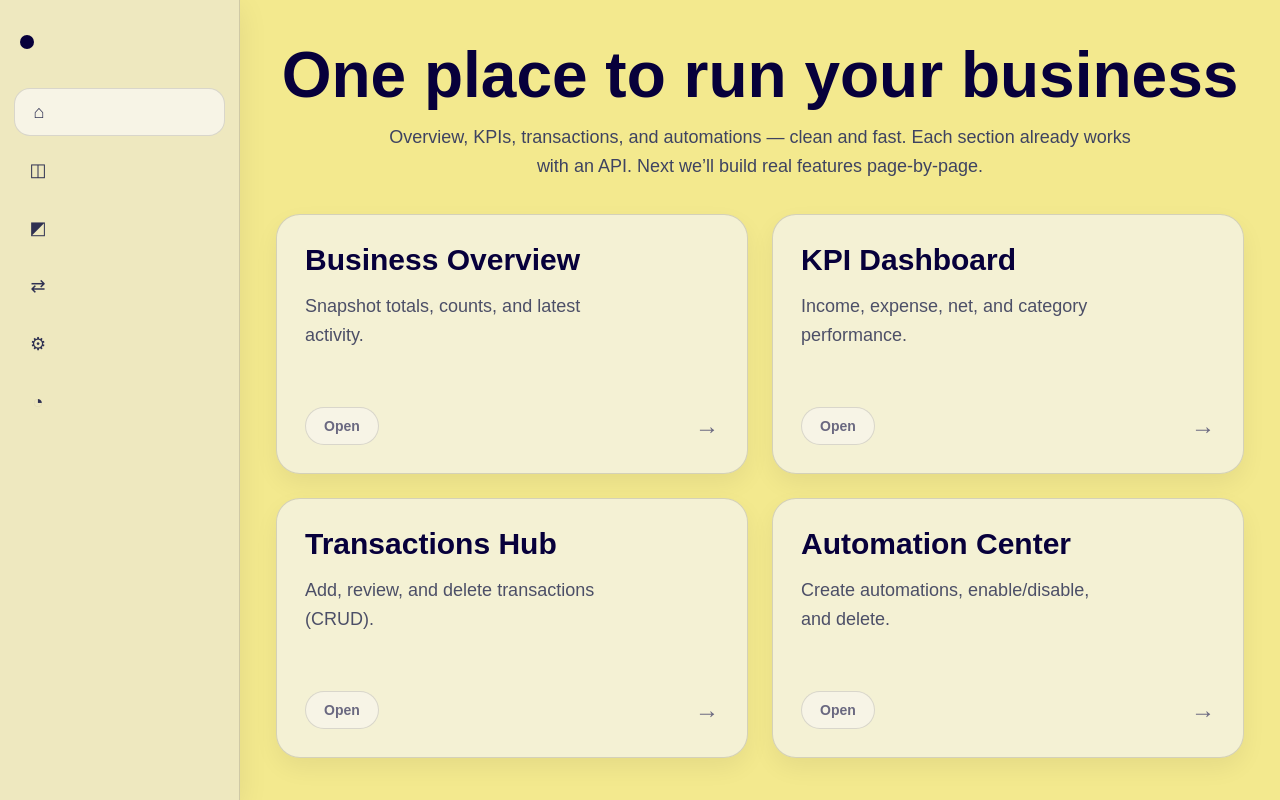
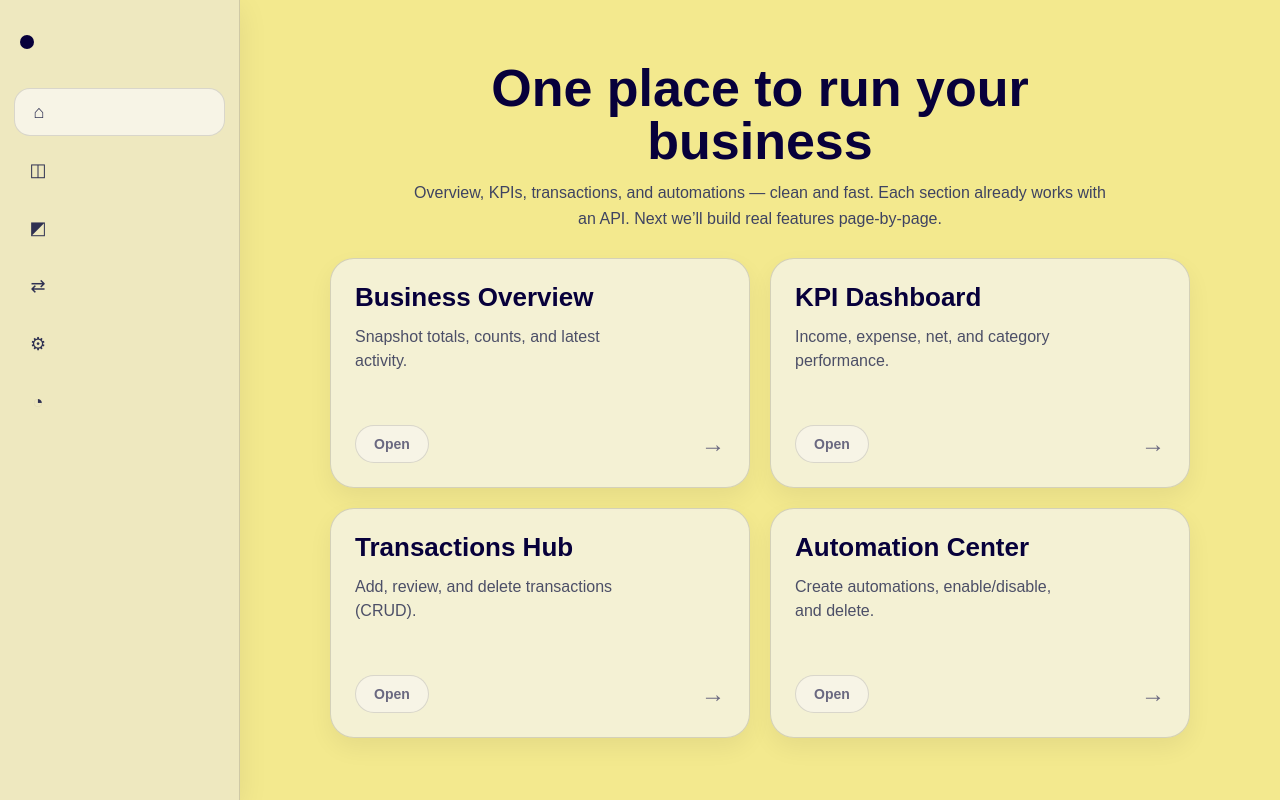
Before and after one commit to isidorapopovic/firma, a Node server app: page /landing in a window 1280 px wide. Run offline with Node 20, Linux system fonts and the light colour scheme.

Commit message:
update landing

```diff
--- a/webapp/public/css/style.css
+++ b/webapp/public/css/style.css
@@ -1069,3 +1069,167 @@ body {
         padding: 20px 16px;
     }
 }
+/* ===== landing page tweaks ===== */
+
+body.landing-layout .landing-main {
+    padding: 38px 36px;
+}
+
+body.landing-layout .landing-hero {
+    max-width: 900px;
+    margin: 0 auto 26px;
+}
+
+    body.landing-layout .landing-hero h1 {
+        font-size: clamp(32px, 4.2vw, 52px);
+        line-height: 1.02;
+        max-width: 760px;
+        margin: 0 auto 12px;
+    }
+
+    body.landing-layout .landing-hero p {
+        max-width: 700px;
+        font-size: 16px;
+    }
+
+body.landing-layout .landing-pillars {
+    max-width: 860px;
+    margin: 0 auto;
+    gap: 20px;
+}
+
+body.landing-layout .landing-card {
+    min-height: 230px;
+    padding: 24px;
+}
+
+body.landing-layout .landing-card-content h3 {
+    font-size: 26px;
+    margin-bottom: 12px;
+}
+
+body.landing-layout .landing-card-content p {
+    font-size: 16px;
+    line-height: 1.5;
+}
+
+/* also catch the non body-scoped landing styles lower in the file */
+.landing-page-shell {
+    padding: 38px 36px;
+}
+
+.landing-hero {
+    max-width: 900px;
+    margin: 0 auto 26px;
+}
+
+    .landing-hero h1 {
+        font-size: clamp(32px, 4.2vw, 52px);
+        line-height: 1.02;
+        max-width: 760px;
+        margin: 0 auto 12px;
+    }
+
+    .landing-hero p {
+        max-width: 700px;
+        font-size: 16px;
+    }
+
+.landing-pillars {
+    max-width: 860px;
+    margin: 0 auto;
+    gap: 20px;
+}
+
+.landing-card {
+    min-height: 230px;
+    padding: 24px;
+}
+
+.landing-card-content h3 {
+    font-size: 26px;
+    margin-bottom: 12px;
+}
+
+.landing-card-content p {
+    font-size: 16px;
+    line-height: 1.5;
+}
+
+/* ========================================
+   ELVORA SPLASH PAGE
+   ======================================== */
+
+body.elvora-splash {
+    margin: 0;
+    min-height: 100vh;
+    overflow: hidden;
+    background: linear-gradient(-45deg, #C1CAD6, #D4ADCF, #FADF63, #856084);
+    background-size: 400% 400%;
+    animation: elvoraGradientAnimation 10s ease infinite;
+    font-family: Inter, ui-sans-serif, system-ui, -apple-system, BlinkMacSystemFont, "Segoe UI", sans-serif;
+}
+
+.elvora-splash-page {
+    min-height: 100vh;
+    display: flex;
+    align-items: center;
+    justify-content: center;
+    padding: 24px;
+    position: relative;
+}
+
+    .elvora-splash-page::before {
+        content: "";
+        position: absolute;
+        inset: 0;
+        background: radial-gradient(circle at 20% 20%, rgba(255, 255, 255, 0.18), transparent 24%), radial-gradient(circle at 80% 30%, rgba(255, 255, 255, 0.14), transparent 26%), radial-gradient(circle at 50% 80%, rgba(255, 255, 255, 0.10), transparent 28%);
+        mix-blend-mode: screen;
+        pointer-events: none;
+    }
+
+.elvora-logo-wrap {
+    position: relative;
+    z-index: 1;
+    text-align: center;
+    padding: 28px 34px;
+    border-radius: 28px;
+    background: rgba(255, 255, 255, 0.12);
+    border: 1px solid rgba(255, 255, 255, 0.22);
+    backdrop-filter: blur(10px);
+    -webkit-backdrop-filter: blur(10px);
+    box-shadow: 0 18px 50px rgba(20, 11, 45, 0.14);
+}
+
+.elvora-logo-dot {
+    width: 16px;
+    height: 16px;
+    margin: 0 auto 18px;
+    border-radius: 999px;
+    background: rgba(20, 11, 45, 0.9);
+    box-shadow: 0 0 0 10px rgba(255, 255, 255, 0.16);
+}
+
+.elvora-logo {
+    margin: 0;
+    font-size: clamp(48px, 10vw, 110px);
+    line-height: 0.95;
+    font-weight: 900;
+    letter-spacing: -0.06em;
+    color: #1d1630;
+    text-transform: none;
+}
+
+@keyframes elvoraGradientAnimation {
+    0% {
+        background-position: 0% 50%;
+    }
+
+    50% {
+        background-position: 100% 50%;
+    }
+
+    100% {
+        background-position: 0% 50%;
+    }
+}
--- a/webapp/server.js
+++ b/webapp/server.js
@@ -86,7 +86,7 @@ app.get("/", (req, res) => sendView(res, "landing.html"));
 app.get("/landing", (req, res) => sendView(res, "landing.html"));
 app.get("/syncx", (req, res) => sendView(res, "syncx.html"));
 app.get("/colour", (req, res) => sendView(res, "colour.html"));
-
+app.get("/elvora", (req, res) => sendView(res, "elvora.html"));
 app.get("/overview", (req, res) => sendView(res, "overview.html"));
 app.get("/kpi", (req, res) => sendView(res, "kpi.html"));
 app.get("/transactions", (req, res) => sendView(res, "transactions.html"));
```
Also changed, not shown: webapp/views/elvora.html (added, +17 -0 lines), webapp/views/syncx.html (deleted, +0 -77 lines).
